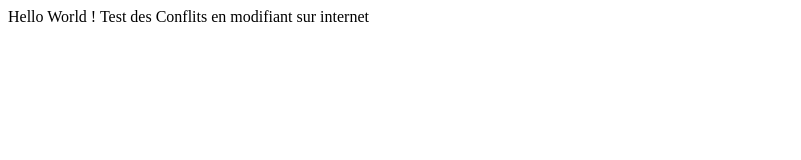
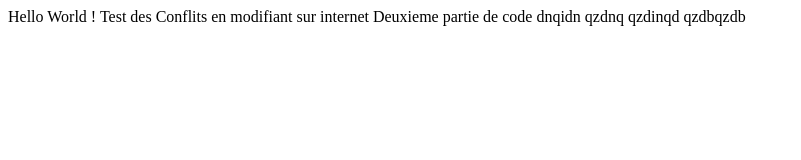
Before and after one commit to E3ge0/TestConflits, a plain HTML site: page index.html in a window 1280 px wide. Shown: the whole page, without its empty margins (0-801 px from the left). Drawn offline with Linux system fonts and the light colour scheme.

Commit message:
Update index.html

```diff
--- a/index.html
+++ b/index.html
@@ -7,5 +7,11 @@
   </head>
   <body>
     Hello World ! Test des Conflits en modifiant sur internet
+
+
+
+    Deuxieme partie de code
+    dnqidn qzdnq
+     qzdinqd qzdbqzdb
   </body>
 </html>
```
